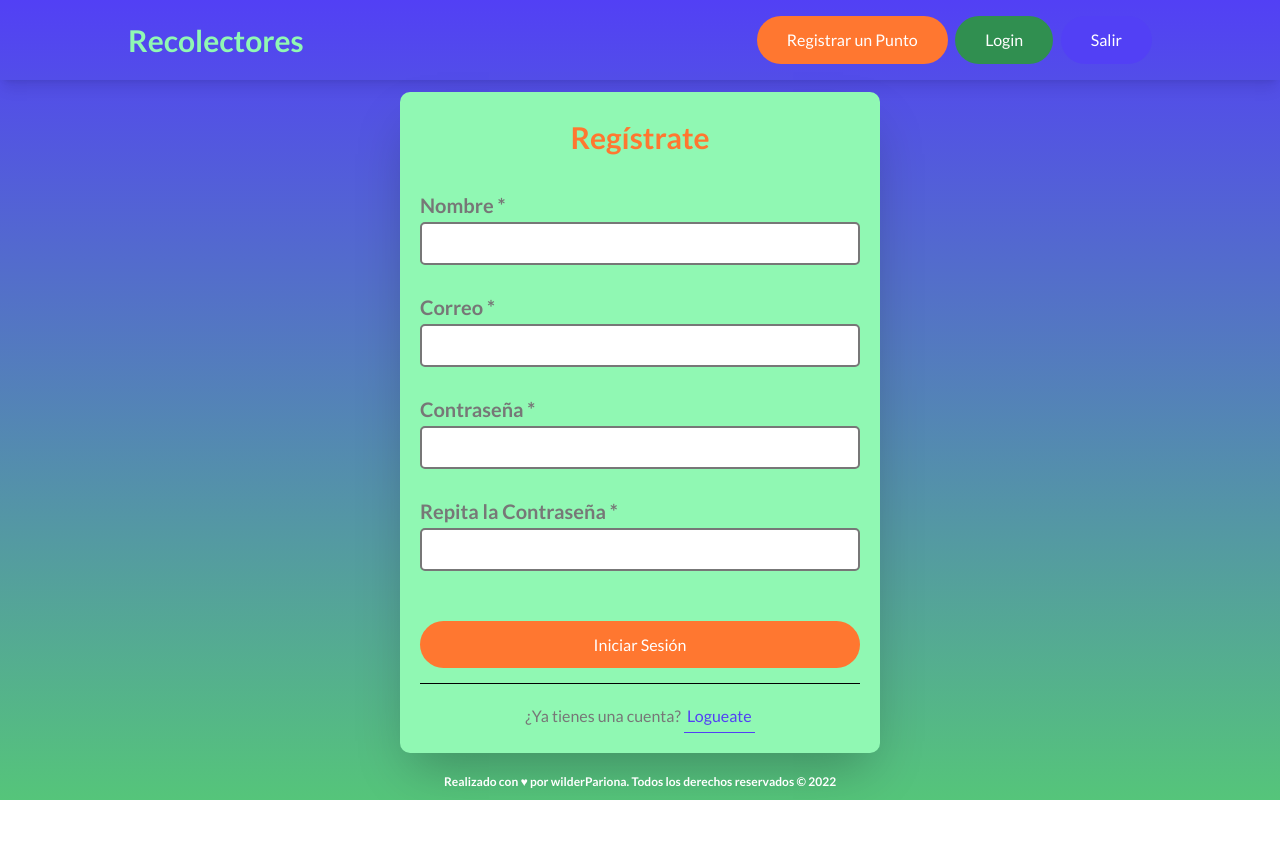
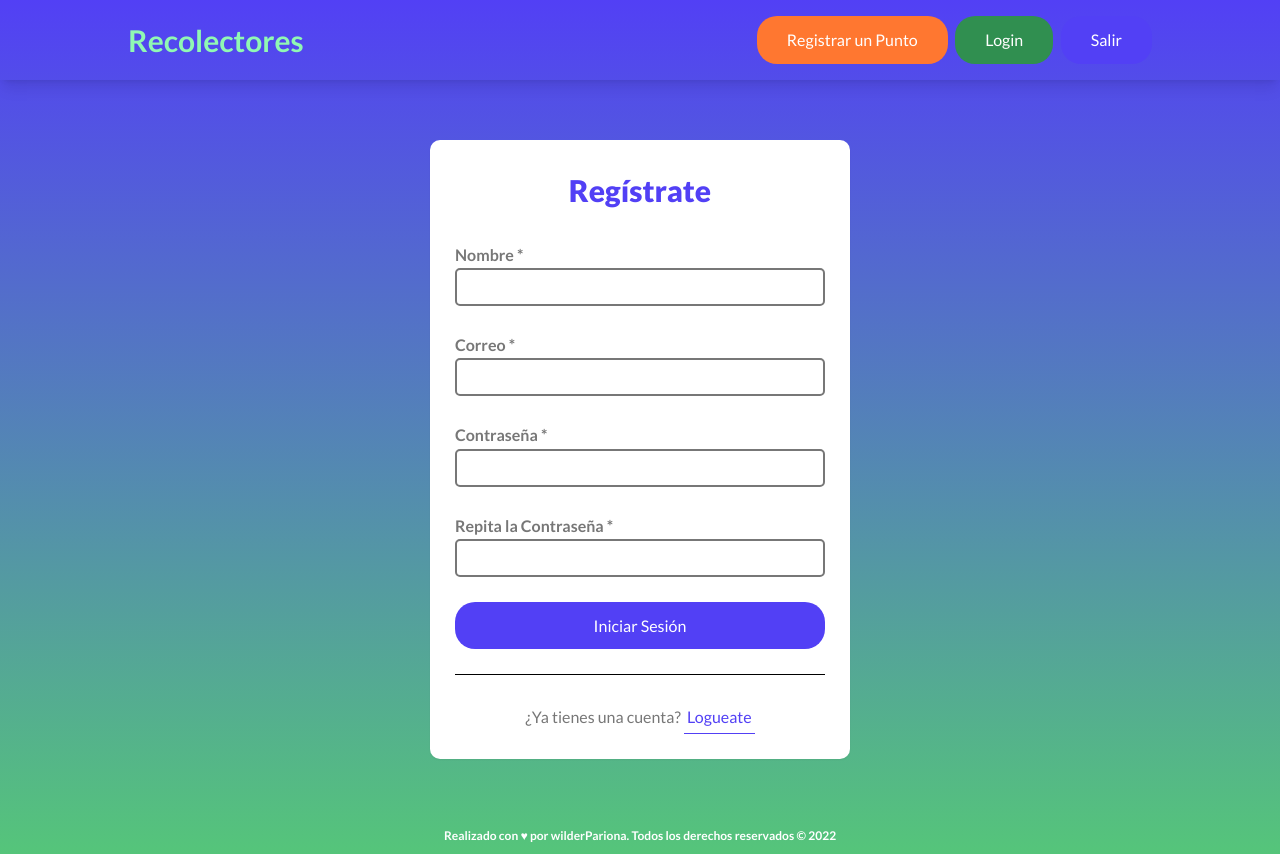
Before and after one commit to JhonWilderParionaVilca/recicladores-web, a React (Vite) app: page /register in a window 1280 px wide. Before the commit the page ends 800 px from the top, so only its background shows below. Built offline with nearby package versions, Linux system fonts and the light colour scheme.

Commit message:
feat(Point): add leaflet marker

```diff
--- a/package.json
+++ b/package.json
@@ -11,9 +11,11 @@
   },
   "dependencies": {
     "@hookform/resolvers": "2.8.10",
+    "leaflet": "1.8.0",
     "react": "18.1.0",
     "react-dom": "18.1.0",
     "react-hook-form": "7.31.2",
+    "react-leaflet": "4.0.0",
     "react-router-dom": "6.3.0",
     "workbox-recipes": "6.5.3",
     "workbox-routing": "6.5.3",
@@ -21,6 +23,7 @@
     "yup": "0.32.11"
   },
   "devDependencies": {
+    "@types/leaflet": "1.7.10",
     "@types/react": "18.0.9",
     "@types/react-dom": "18.0.4",
     "@typescript-eslint/eslint-plugin": "5.3.0",
--- /dev/null
+++ b/src/components/point/MapPointRegister.tsx
@@ -0,0 +1,53 @@
+import { LatLngExpression } from 'leaflet';
+import { useState } from 'react';
+import { MapContainer, Marker, TileLayer, useMapEvents } from 'react-leaflet';
+
+interface MapPointRegisterProps {
+  // eslint-disable-next-line no-unused-vars
+  changePointSelected: (a: number, b: number) => void;
+}
+
+const MapMarkerCurrenty = ({ changePointSelected }: MapPointRegisterProps) => {
+  const [position, setPosition] = useState<LatLngExpression>([0, 0]);
+  const map = useMapEvents({
+    mouseover() {
+      map.locate();
+    },
+    locationfound(e) {
+      setPosition(e.latlng);
+      map.flyTo(e.latlng, map.getZoom());
+      changePointSelected(e.latlng.lat, e.latlng.lng);
+    },
+    click(e) {
+      setPosition(e.latlng);
+      changePointSelected(e.latlng.lat, e.latlng.lng);
+    },
+  });
+
+  return <Marker position={position} />;
+};
+
+export const MapPointRegister = ({
+  changePointSelected,
+}: MapPointRegisterProps) => (
+  <MapContainer
+    className="h-[350px] w-full"
+    center={[-12.046374, -77.042793]}
+    zoom={17}
+  >
+    <TileLayer
+      url="https://{s}.tile.openstreetmap.org/{z}/{x}/{y}.png"
+      attribution='&copy; <a href="http://osm.org/copyright">OpenStreetMap</a> contributors'
+    />
+    <MapMarkerCurrenty changePointSelected={changePointSelected} />
+  </MapContainer>
+);
+
+//
+
+// useEffect(() => {
+//   navigator.geolocation.getCurrentPosition((position) => {
+//     const { latitude, longitude } = position.coords;
+//     setInitialPositionMap([latitude, longitude]);
+//   });
+// }, []);
--- a/src/components/share/InputController.tsx
+++ b/src/components/share/InputController.tsx
@@ -27,7 +27,7 @@ export const InputController = ({
       <label
         data-testid={`${name}_input_label`}
         htmlFor={name}
-        className="block text-lg font-bold text-grey-500"
+        className="block text-base font-bold text-grey-500"
       >
         {labelInput}
         <input
@@ -39,7 +39,7 @@ export const InputController = ({
           onChange={onChange}
           value={value}
           data-testid={`${name}_input_field`}
-          className={`h-full w-full rounded-lg border-2 border-grey-600 bg-white  px-3 py-3 text-grey-800 transition duration-500 ${
+          className={`border-grey-600 text-grey-800 h-full w-full rounded-lg border-2  bg-white px-3 py-3 transition duration-500 ${
             error?.message ? ' focus:border-red' : ' focus:border-primary-500'
           } focus:outline-none ${error && 'border-red'}`}
         />
--- a/src/index.css
+++ b/src/index.css
@@ -15,9 +15,15 @@
 }
 
 @layer components {
+  .form {
+    @apply w-10/12  max-w-2xl rounded-2xl bg-white p-10 shadow-sm;
+  }
+  .form__title {
+    @apply mb-10 text-center text-xl font-extrabold text-tertiary-500;
+  }
   .layout {
     @apply grid min-h-screen w-full grid-cols-1 justify-center overflow-hidden bg-gradient-to-b from-tertiary-500 to-primary-500;
-    /* grid-gap: 1rem; */
+    grid-gap: 6rem;
     grid-template-rows: 8rem 1fr 3.5rem;
     grid-template-areas:
       'header'
@@ -27,7 +33,7 @@
 
   @media (max-width: 768px) {
     .layout {
-      grid-template-rows: 12rem 1fr 3.5rem;
+      grid-template-rows: 13rem 1fr 3.5rem;
     }
   }
 
@@ -37,7 +43,7 @@
   }
   .main {
     grid-area: main;
-    @apply w-screen;
+    @apply flex w-screen items-center justify-center;
   }
   .footer {
     grid-area: footer;
@@ -52,7 +58,7 @@
     text-decoration: none;
     text-decoration: none;
     padding: 1rem 3rem;
-    border-radius: 10rem;
+    border-radius: 2rem;
     transition: all 0.5s;
     position: relative;
     border: none;
@@ -82,7 +88,7 @@
     left: 0;
     z-index: -1;
     transition: all 0.4s;
-    border-radius: 10rem;
+    border-radius: 2rem;
   }
 
   .btn--primary {
--- a/src/main.tsx
+++ b/src/main.tsx
@@ -1,8 +1,10 @@
 import { StrictMode } from 'react';
 import { createRoot } from 'react-dom/client';
 import { BrowserRouter } from 'react-router-dom';
+import { RoutesApp } from './RoutesApp';
+
 import './index.css';
-import { RoutesApp } from './RoutesApp';
+import 'leaflet/dist/leaflet.css';
 
 const container = document.getElementById('root');
 const root = createRoot(container!);
--- a/src/pages/Login.tsx
+++ b/src/pages/Login.tsx
@@ -23,14 +23,9 @@ export const Login = () => {
   };
   return (
     <>
-      <div className="m-auto flex h-full max-w-3xl items-center justify-center">
-        <form
-          onSubmit={handleSubmit(onSubmit)}
-          className="bg-white-500 rounded-2xl bg-primary-100 p-8 shadow-2xl"
-        >
-          <legend className="mb-10 text-center text-xl font-bold text-secondary-500">
-            LOGIN
-          </legend>
+      <form onSubmit={handleSubmit(onSubmit)} className="form">
+        <h2 className="form__title">INGRESA</h2>
+
         <InputController
           control={control}
           nameInput="email"
@@ -43,15 +38,16 @@ export const Login = () => {
           typeField="password"
           labelInput="Contraseña *"
         />
+
         <button
           data-testid="submit_button"
           type="submit"
-            className="btn btn--secondary mt-10 w-full"
+          className="btn btn--tertiary w-full"
           disabled={isSubmitting}
         >
           Iniciar Sesión
         </button>
-          <hr className="my-6 border-grey-200" />
+        <hr className="my-10 border-grey-100" />
         <p className="text-center">
           ¿No tienes una cuenta?{' '}
           <Link to="/register" className="btn-text">
@@ -59,7 +55,6 @@ export const Login = () => {
           </Link>
         </p>
       </form>
-      </div>
     </>
   );
 };
--- a/src/pages/Point.tsx
+++ b/src/pages/Point.tsx
@@ -1,7 +1,8 @@
 import { yupResolver } from '@hookform/resolvers/yup';
+import { useState } from 'react';
 import { useForm } from 'react-hook-form';
-import { Link } from 'react-router-dom';
 import { InferType } from 'yup';
+import { MapPointRegister } from '../components/point/MapPointRegister';
 import { InputController } from '../components/share/InputController';
 import {
   createPointSchema,
@@ -9,6 +10,8 @@ import {
 } from '../schemas/createPointSchema';
 
 export const Point = () => {
+  const [latitude, setLatitude] = useState<number | null>(null);
+  const [longitude, setLongitude] = useState<number | null>(null);
   const {
     control,
     handleSubmit,
@@ -25,16 +28,16 @@ export const Point = () => {
     reset();
   };
 
+  const changePointSelected = (latitude: number, longitude: number) => {
+    setLatitude(latitude);
+    setLongitude(longitude);
+  };
+
   return (
     <>
-      <div className="m-auto flex h-full max-w-3xl items-center justify-center">
-        <form
-          onSubmit={handleSubmit(onSubmit)}
-          className="bg-white-500 rounded-2xl bg-primary-100 p-8 shadow-2xl"
-        >
-          <legend className="mb-10 text-center text-xl font-bold text-secondary-500">
-            Registra un Punto de Recolección
-          </legend>
+      <form onSubmit={handleSubmit(onSubmit)} className="form">
+        <h2 className="form__title">Punto de Recolección</h2>
+
         <InputController
           control={control}
           nameInput="name"
@@ -45,32 +48,37 @@ export const Point = () => {
           control={control}
           nameInput="email"
           typeField="email"
-            labelInput="Correo *"
+          labelInput="Correo de la organización *"
         />
         <InputController
           control={control}
           nameInput="phone"
           typeField="phone"
-            labelInput="Número celular *"
+          labelInput="Whatsaap de la organización *"
         />
+
+        <fieldset className="mb-10">
+          <legend className="text-base font-bold text-grey-500">
+            <h2>Dirección</h2>
+            <span className="text-sm">Marque una posición en el Mapa</span>
+            <span className="block text-xs">
+              {latitude} {longitude}
+            </span>
+          </legend>
+          <MapPointRegister changePointSelected={changePointSelected} />
+        </fieldset>
 
         <button
           data-testid="submit_button"
           type="submit"
-            className="btn btn--secondary mt-10 w-full"
+          className="btn btn--tertiary  w-full"
           disabled={isSubmitting}
         >
-            Iniciar Sesión
+          Registrar Punto
         </button>
-          <hr className="my-6 border-grey-200" />
-          <p className="text-center">
-            ¿No tienes una cuenta?{' '}
-            <Link to="/register" className="btn-text">
-              Regístrate
-            </Link>
-          </p>
+
+        <input type="hidden" name="location" />
       </form>
-      </div>
     </>
   );
 };
--- a/src/pages/Register.tsx
+++ b/src/pages/Register.tsx
@@ -27,14 +27,9 @@ export const Register = () => {
 
   return (
     <>
-      <div className="m-auto flex h-full max-w-3xl items-center justify-center">
-        <form
-          onSubmit={handleSubmit(onSubmit)}
-          className="bg-white-500 rounded-2xl bg-primary-100 p-8 shadow-2xl"
-        >
-          <legend className="mb-10 text-center text-xl font-bold text-secondary-500">
-            Regístrate
-          </legend>
+      <form onSubmit={handleSubmit(onSubmit)} className="form">
+        <h2 className="form__title">Regístrate</h2>
+
         <InputController
           control={control}
           nameInput="name"
@@ -59,15 +54,18 @@ export const Register = () => {
           typeField="passwordConfirmation"
           labelInput="Repita la Contraseña *"
         />
+
         <button
           data-testid="submit_button"
           type="submit"
-            className="btn btn--secondary mt-10 w-full"
+          className="btn btn--tertiary  w-full"
           disabled={isSubmitting}
         >
           Iniciar Sesión
         </button>
-          <hr className="my-6 border-grey-200" />
+
+        <hr className="border-grey-200 my-10" />
+
         <p className="text-center">
           ¿Ya tienes una cuenta?{' '}
           <Link to="/login" className="btn-text">
@@ -75,7 +73,6 @@ export const Register = () => {
           </Link>
         </p>
       </form>
-      </div>
     </>
   );
 };
```
Also changed, not shown: 1 other file (tests, documents, lock files or other folders). Lines whose indentation alone changed are shown as unchanged.
